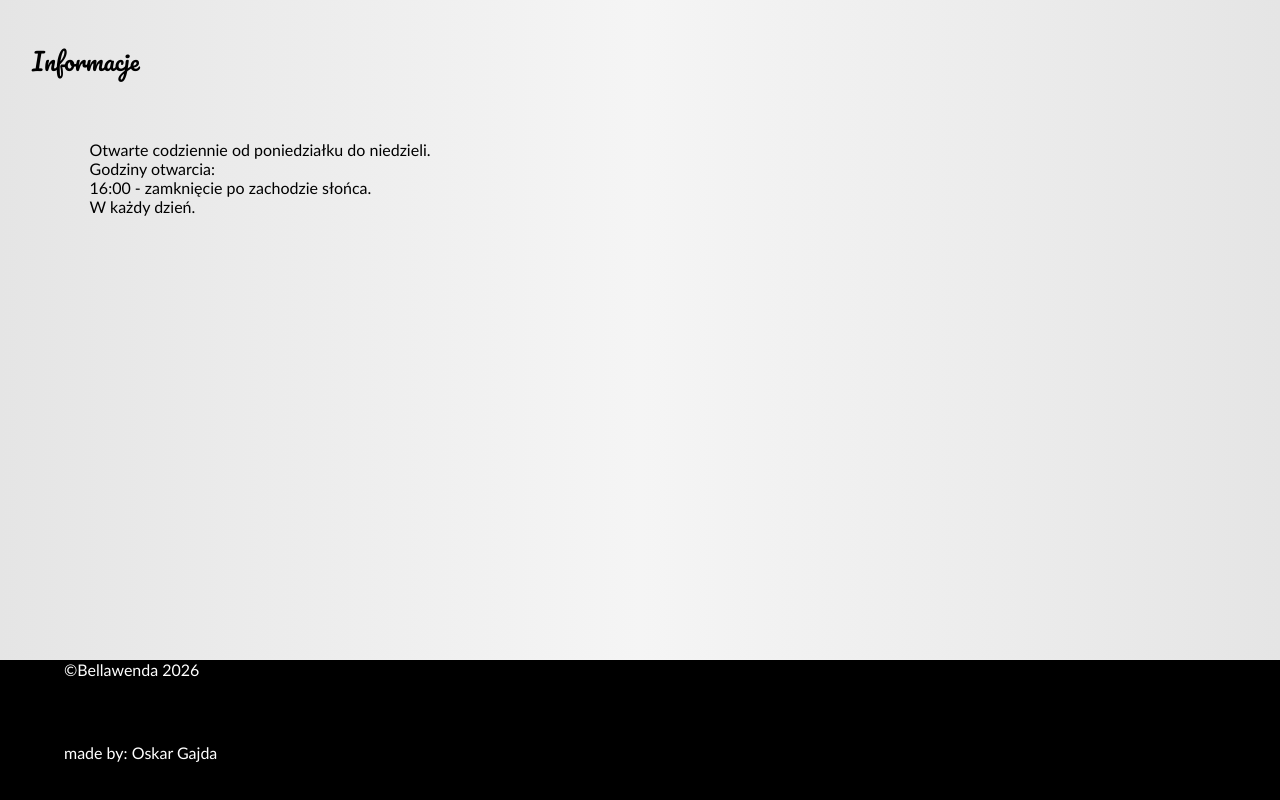
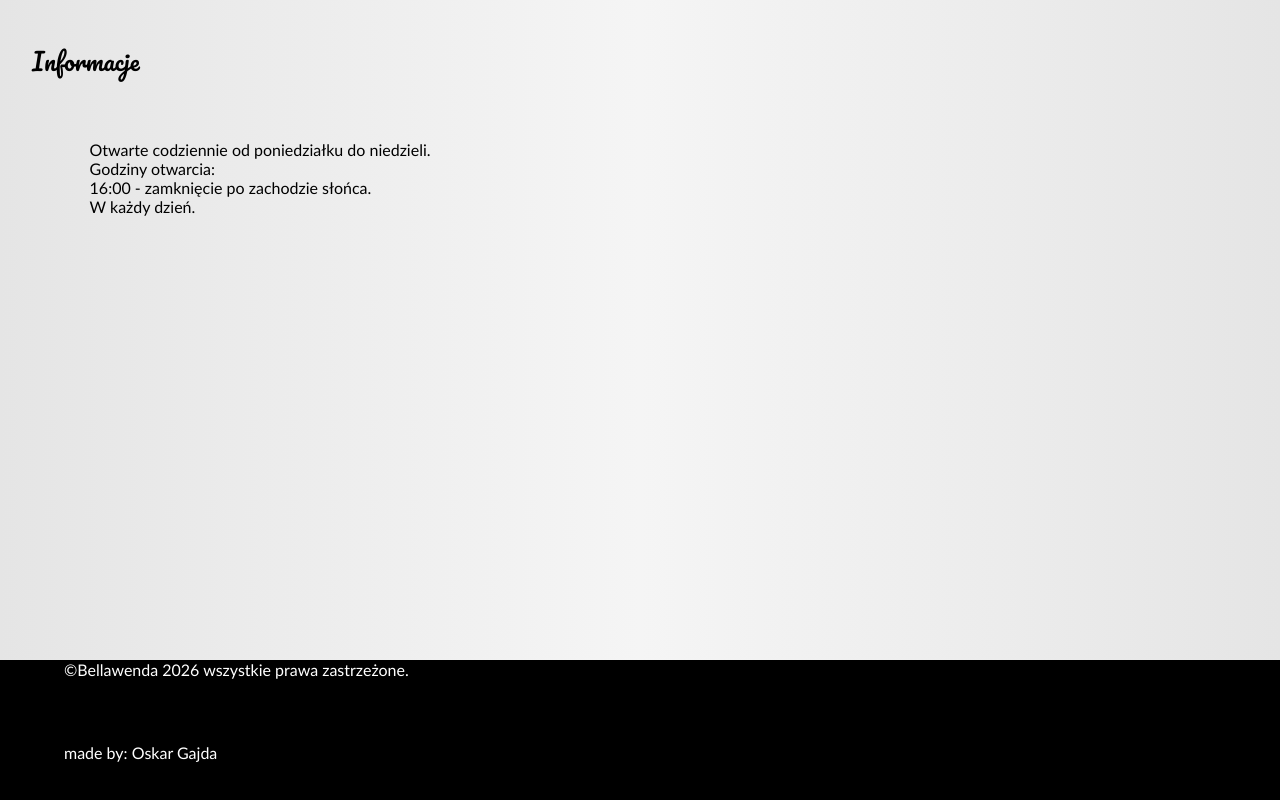
Before and after one commit to OskarGmagiini/probable-octo-sniffle, a plain HTML site: page index.html in a window 1280 px wide. Shown: the part 3299-4099 px from the top of the page. Drawn offline with Linux system fonts and the light colour scheme.

Commit message:
Update index.html

```diff
--- a/index.html
+++ b/index.html
@@ -110,9 +110,9 @@ W każdy dzień.</p>
 
     </main>
     <footer>
-        <p>&copy;Bellawenda 2026</p>
+        <p>&copy;Bellawenda 2026 wszystkie prawa zastrzeżone.</p>
 
-        <p>made by: Oskar Gajda</p>
+        <p>made by: Oskar Gajda </p>
     </footer>
     <script src="main.js"></script>
 </body>
```
